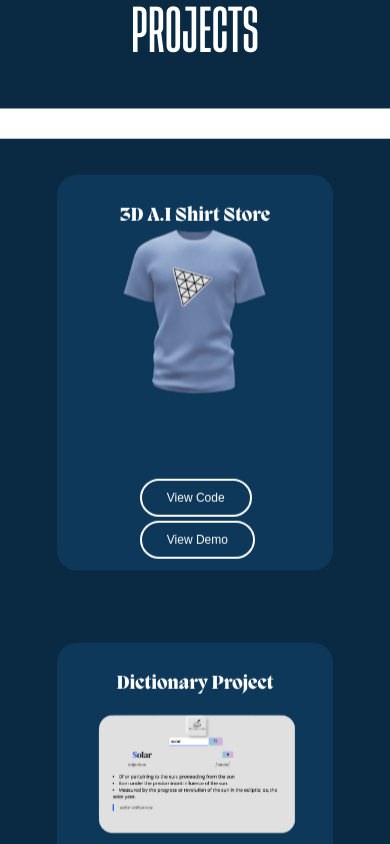
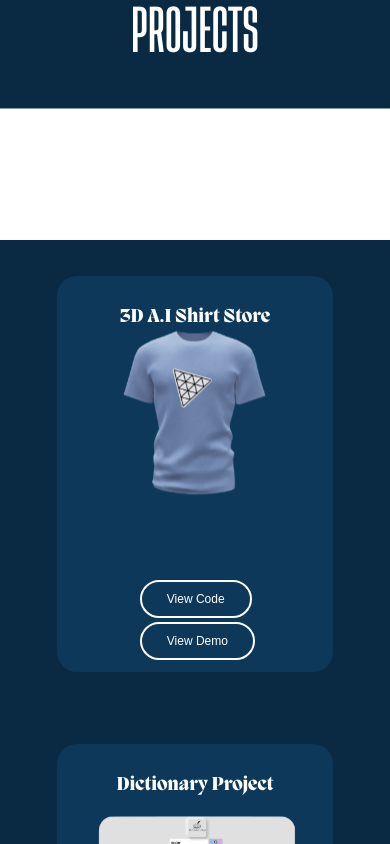
Before and after one commit to Xmuhia/Portfolio, a React (Vite) app in the folder client/: page / in a window 390 px wide. Shown: the part 1080-1924 px from the top of the page. Built offline with nearby package versions, Linux system fonts and the light colour scheme.

Commit message:
“Fixing

```diff
--- a/client/src/index.css
+++ b/client/src/index.css
@@ -484,7 +484,7 @@ ul li {
   }
 
   .project-cards {
-    transform: translateY(18%);
+    transform: translateY(24%);
   }
 
   span {
```
